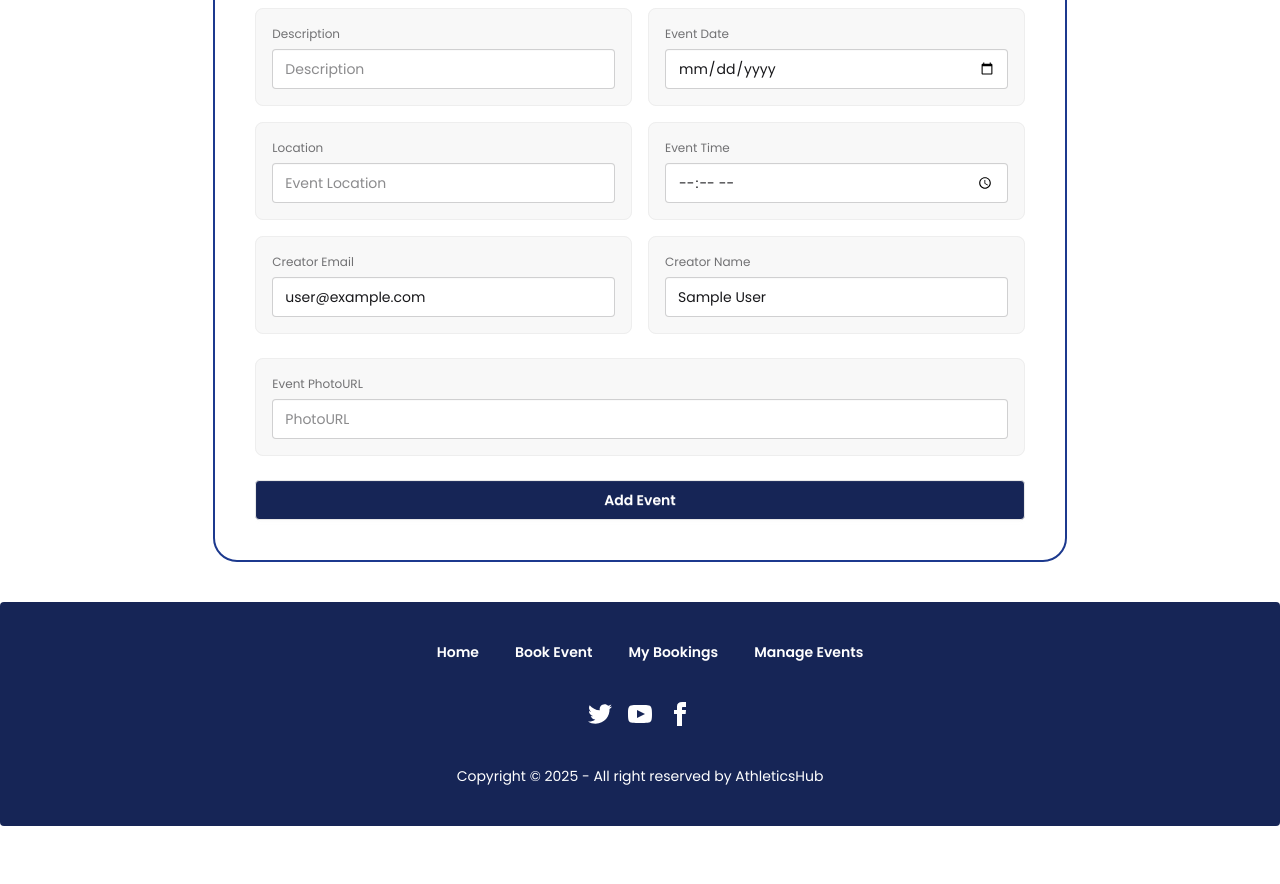
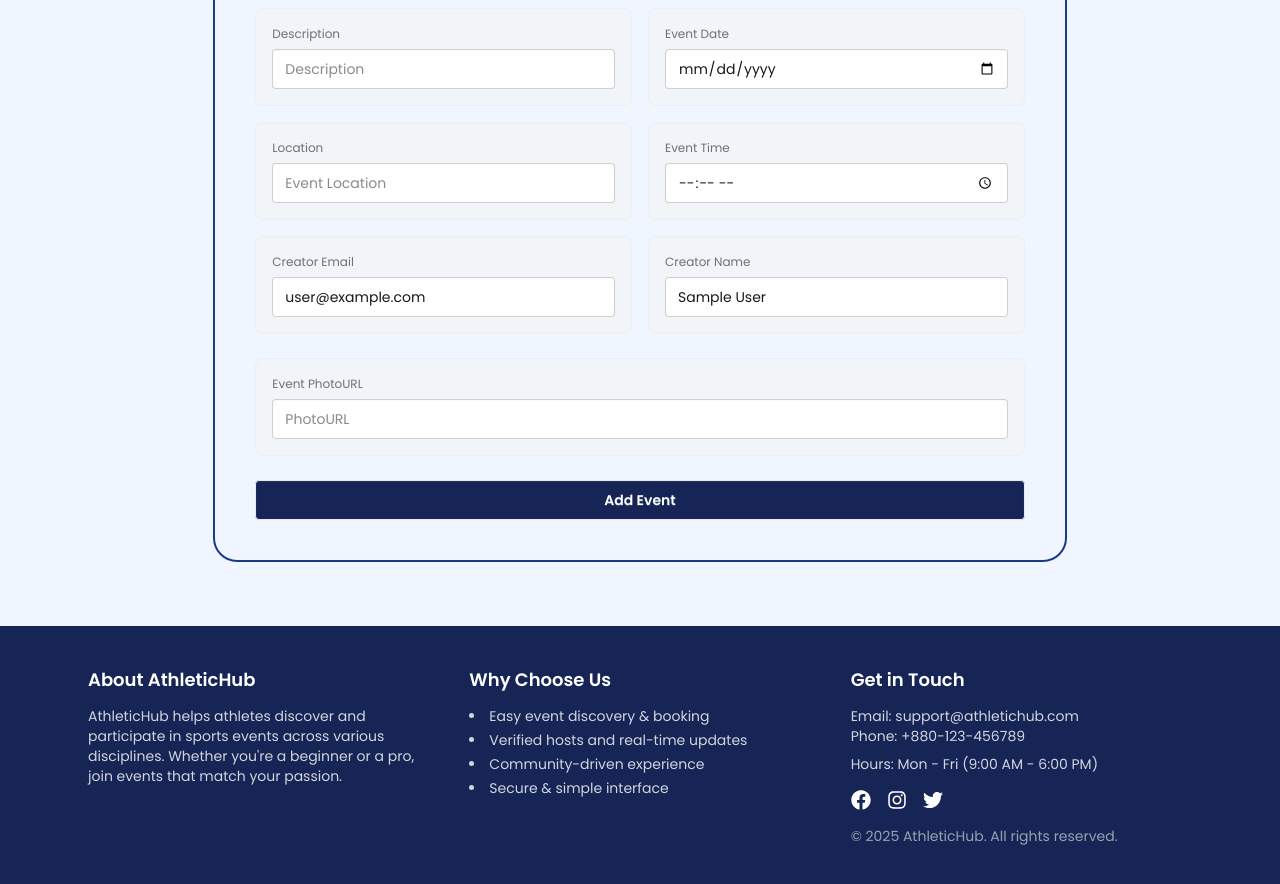
Before and after one commit to MI-KEYA/athleticHub-client, a React (Vite) app: page /createEvent in a window 1280 px wide. Shown: the part 480-1364 px from the top of the page. Before the commit the page ends 1306 px from the top, so only its background shows below. Built offline with nearby package versions, Linux system fonts and the light colour scheme; no server answers; sample sign-in values are in the browser's storage.

Commit message:
added search

```diff
--- a/src/Components/CreateEvent.jsx
+++ b/src/Components/CreateEvent.jsx
@@ -63,13 +63,13 @@ const CreateEvent = () => {
                 <form onSubmit={handleSubmit}>
                     <div className='grid grid-cols-1 md:grid-cols-2 gap-4'>
                         {/* Event Name */}
-                        <fieldset className="fieldset bg-base-200 border-base-300 rounded-box border p-4">
+                        <fieldset className="fieldset bg-slate-100 border-base-300 rounded-box border p-4">
                             <label className="label">Event Name</label>
                             <input type="text" name='eventname' className="input w-full"
                                 placeholder="Event Name" />
                         </fieldset>
                         {/* Event Type */}
-                        <fieldset className="fieldset bg-base-200 border-base-300 rounded-box border p-4">
+                        <fieldset className="fieldset bg-slate-100 border-base-300 rounded-box border p-4">
                             <label className="label">Event Type</label>
                             <select name='event' className="input w-full">
                                 <option value="">Select Event Type</option>
@@ -83,40 +83,40 @@ const CreateEvent = () => {
                             </select>
                         </fieldset>
                         {/* description */}
-                        <fieldset className="fieldset bg-base-200 border-base-300 rounded-box border p-4">
+                        <fieldset className="fieldset bg-slate-100 border-base-300 rounded-box border p-4">
                             <label className="label">Description</label>
                             <input type="text" name='description' className="input w-full"
                                 placeholder="Description" />
                         </fieldset>
                         {/* event Date */}
-                        <fieldset className="fieldset bg-base-200 border-base-300 rounded-box border p-4">
+                        <fieldset className="fieldset bg-slate-100 border-base-300 rounded-box border p-4">
                             <label className="label">Event Date</label>
                             <input type="date" name='eventdate' className="input w-full"
                                 placeholder="Event Date" />
                         </fieldset>
-                        <fieldset className="fieldset bg-base-200 border-base-300 rounded-box border p-4">
+                        <fieldset className="fieldset bg-slate-100 border-base-300 rounded-box border p-4">
                             <label className="label">Location</label>
                             <input type="text" name='location' className="input w-full"
                                 placeholder="Event Location" />
                         </fieldset>
-                        <fieldset className="fieldset bg-base-200 border-base-300 rounded-box border p-4">
+                        <fieldset className="fieldset bg-slate-100 border-base-300 rounded-box border p-4">
                             <label className="label">Event Time</label>
                             <input type="time" name='eventtime' className="input w-full" placeholder="Event Time" />
                         </fieldset>
                         {/* creator detail */}
-                        <fieldset className="fieldset bg-base-200 border-base-300 rounded-box border p-4">
+                        <fieldset className="fieldset bg-slate-100 border-base-300 rounded-box border p-4">
                             <label className="label">Creator Email</label>
                             <input type="text" name='useremail' className="input w-full" defaultValue={user.email}
                                 placeholder="Creator Email" />
                         </fieldset>
-                        <fieldset className="fieldset bg-base-200 border-base-300 rounded-box border p-4">
+                        <fieldset className="fieldset bg-slate-100 border-base-300 rounded-box border p-4">
                             <label className="label">Creator Name</label>
                             <input type="text" name='username' className="input w-full" defaultValue={user.displayName}
                                 placeholder="Creator Name" />
                         </fieldset>
                     </div>
                     {/* photourl */}
-                    <fieldset className="fieldset bg-base-200 border-base-300 rounded-box border my-6 p-4">
+                    <fieldset className="fieldset bg-slate-100 border-base-300 rounded-box border my-6 p-4">
                         <label className="label">Event PhotoURL</label>
                         <input type="text" name='photo' className="input w-full"
                             placeholder="PhotoURL" />
--- a/src/Components/Footer.jsx
+++ b/src/Components/Footer.jsx
@@ -1,58 +1,45 @@
 import React from 'react';
-import { NavLink } from 'react-router';
+import { FaFacebook, FaInstagram, FaTwitter } from 'react-icons/fa';
 
 const Footer = () => {
-    const link = <>
-        <NavLink to='/' className='ml-5 font-semibold'>Home</NavLink>
-        <NavLink to='/bookEvent' className='ml-5 font-semibold'>Book Event</NavLink>
-        <NavLink to='/myBookings' className='ml-5 font-semibold'>My Bookings</NavLink>
-        <NavLink to='/manageEvents' className='ml-5 font-semibold'>Manage Events</NavLink>
-    </>
     return (
-        <footer className="footer footer-horizontal footer-center bg-blue-950 text-white rounded p-10">
-            <nav className="grid grid-flow-col gap-4">
-                {link}
-            </nav>
-            <nav>
-                <div className="grid grid-flow-col gap-4">
-                    <a>
-                        <svg
-                            xmlns="http://www.w3.org/2000/svg"
-                            width="24"
-                            height="24"
-                            viewBox="0 0 24 24"
-                            className="fill-current">
-                            <path
-                                d="M24 4.557c-.883.392-1.832.656-2.828.775 1.017-.609 1.798-1.574 2.165-2.724-.951.564-2.005.974-3.127 1.195-.897-.957-2.178-1.555-3.594-1.555-3.179 0-5.515 2.966-4.797 6.045-4.091-.205-7.719-2.165-10.148-5.144-1.29 2.213-.669 5.108 1.523 6.574-.806-.026-1.566-.247-2.229-.616-.054 2.281 1.581 4.415 3.949 4.89-.693.188-1.452.232-2.224.084.626 1.956 2.444 3.379 4.6 3.419-2.07 1.623-4.678 2.348-7.29 2.04 2.179 1.397 4.768 2.212 7.548 2.212 9.142 0 14.307-7.721 13.995-14.646.962-.695 1.797-1.562 2.457-2.549z"></path>
-                        </svg>
-                    </a>
-                    <a>
-                        <svg
-                            xmlns="http://www.w3.org/2000/svg"
-                            width="24"
-                            height="24"
-                            viewBox="0 0 24 24"
-                            className="fill-current">
-                            <path
-                                d="M19.615 3.184c-3.604-.246-11.631-.245-15.23 0-3.897.266-4.356 2.62-4.385 8.816.029 6.185.484 8.549 4.385 8.816 3.6.245 11.626.246 15.23 0 3.897-.266 4.356-2.62 4.385-8.816-.029-6.185-.484-8.549-4.385-8.816zm-10.615 12.816v-8l8 3.993-8 4.007z"></path>
-                        </svg>
-                    </a>
-                    <a>
-                        <svg
-                            xmlns="http://www.w3.org/2000/svg"
-                            width="24"
-                            height="24"
-                            viewBox="0 0 24 24"
-                            className="fill-current">
-                            <path
-                                d="M9 8h-3v4h3v12h5v-12h3.642l.358-4h-4v-1.667c0-.955.192-1.333 1.115-1.333h2.885v-5h-3.808c-3.596 0-5.192 1.583-5.192 4.615v3.385z"></path>
-                        </svg>
-                    </a>
+        <footer className="bg-blue-950 text-white py-10 mt-16">
+            <div className="max-w-6xl mx-auto px-6 grid md:grid-cols-3 gap-10">
+                {/* About Section */}
+                <div>
+                    <h3 className="text-lg font-semibold mb-3">About AthleticHub</h3>
+                    <p className="text-sm text-gray-300">
+                        AthleticHub helps athletes discover and participate in sports events across various disciplines.
+                        Whether you're a beginner or a pro, join events that match your passion.
+                    </p>
                 </div>
-            </nav>
-            <aside>
-                <p>Copyright © {new Date().getFullYear()} - All right reserved by AthleticsHub</p>
-            </aside>
+
+
+                {/* Why Choose Us Section */}
+                <div>
+                    <h3 className="text-lg font-semibold mb-3">Why Choose Us</h3>
+                    <ul className="text-sm text-gray-300 space-y-1 list-disc list-inside">
+                        <li> Easy event discovery & booking</li>
+                        <li> Verified hosts and real-time updates</li>
+                        <li> Community-driven experience</li>
+                        <li> Secure & simple interface</li>
+                    </ul>
+                </div>
+
+                {/* Contact & Social */}
+                <div>
+                    <h3 className="text-lg font-semibold mb-3">Get in Touch</h3>
+                    <p className="text-sm text-gray-300">Email: support@athletichub.com</p>
+                    <p className="text-sm text-gray-300 mb-2">Phone: +880-123-456789</p>
+                    <p className="text-sm text-gray-300 mb-4">Hours: Mon - Fri (9:00 AM - 6:00 PM)</p>
+                    <div className="flex gap-4 text-xl">
+                        <a href="https://www.facebook.com/" target='_blank' className="hover:text-blue-400"><FaFacebook /></a>
+                        <a href="https://www.instagram.com/" target='_blank' className="hover:text-pink-400"><FaInstagram /></a>
+                        <a href="https://x.com/" target='_blank' className="hover:text-sky-400"><FaTwitter /></a>
+                    </div>
+                    <p className="text-sm text-gray-400 mt-4">© {new Date().getFullYear()} AthleticHub. All rights reserved.</p>
+                </div>
+            </div>
         </footer>
     );
 };
--- a/src/Components/MyBookings/MyBookings.jsx
+++ b/src/Components/MyBookings/MyBookings.jsx
@@ -59,7 +59,7 @@ const MyBookings = () => {
     }
 
     return (
-        <div className="max-w-4xl mx-auto p-4">
+        <div className="max-w-4xl mx-auto p-4 min-h-screen">
             <h2 className="text-2xl font-bold mb-6 text-blue-950">My Booked Events</h2>
             <div className="grid gap-6 lg:grid-cols-2">
                 {bookings.map((booking, idx) => (
--- a/src/Layouts/MainLayout.jsx
+++ b/src/Layouts/MainLayout.jsx
@@ -10,7 +10,7 @@ const MainLayout = () => {
     const location = useLocation();
     const isHomePage = location.pathname === '/';
     return (
-        <div>
+        <div className='bg-blue-50'>
             <header>
                 {
                     isHomePage ? <Header /> : <Navber />
--- a/src/Pages/Home/EventCards.jsx
+++ b/src/Pages/Home/EventCards.jsx
@@ -13,7 +13,7 @@ const EventCards = ({ events }) => {
                 <img
                     src={photo}
                     alt="event"
-                    className="rounded-xl " />
+                    className="rounded-xl h-[200px]" />
             </figure>
             <div className="card-body ">
                 <h2 className="card-title">{eventname}</h2>
@@ -21,7 +21,7 @@ const EventCards = ({ events }) => {
                 <p className='flex items-center gap-1 text-gray-500 '><MdOutlineEditCalendar /> {eventdate}</p>
                 <p className='flex items-center gap-1 text-gray-500 '><MdOutlineLocationOn /> {location}</p>
 
-                <Link to={`events/${_id}`} className='btn mt-3 bg-gradient-to-r from-blue-900 to-blue-200 text-white rounded-full  lg:flex'>Details</Link>
+                <Link to={`events/${_id}`} className='btn mt-3 bg-gradient-to-r from-blue-900 to-blue-300 text-white rounded-full  lg:flex'>Details</Link>
             </div>
         </div>
 
--- a/src/Pages/Home/Home.jsx
+++ b/src/Pages/Home/Home.jsx
@@ -4,6 +4,7 @@ import React, { Suspense, useEffect, useState } from 'react';
 import { motion } from "motion/react";
 import Hero from './Hero';
 import Events from './Events';
+import ExtraSection from './ExtraSection';
 
 const Home = () => {
     const [events, setEvents] = useState([])
@@ -18,7 +19,7 @@ const Home = () => {
     const featuredEvents = sortedEvents.slice(0, 6);
     const heroImages = sortedEvents.slice(0, 3).map(event => event.photo);
     return (
-        <div className=' lg:w-2/3 mx-auto my-10'>
+        <div className=' lg:w-2/3 mx-auto my-10 '>
             <motion.h1
 
                 initial={{ scale: 0 }}
@@ -38,6 +39,7 @@ const Home = () => {
                 <Events events={featuredEvents} />
 
             </Suspense>
+            <ExtraSection />
         </div>
     );
 };
```
Also changed, not shown: src/Components/BookEvent/BookEvent.jsx (+59 -12 lines), src/Components/Navbar/Header.jsx (+1 -16 lines), src/Pages/Home/ExtraSection.jsx (added, +30 -0 lines).
